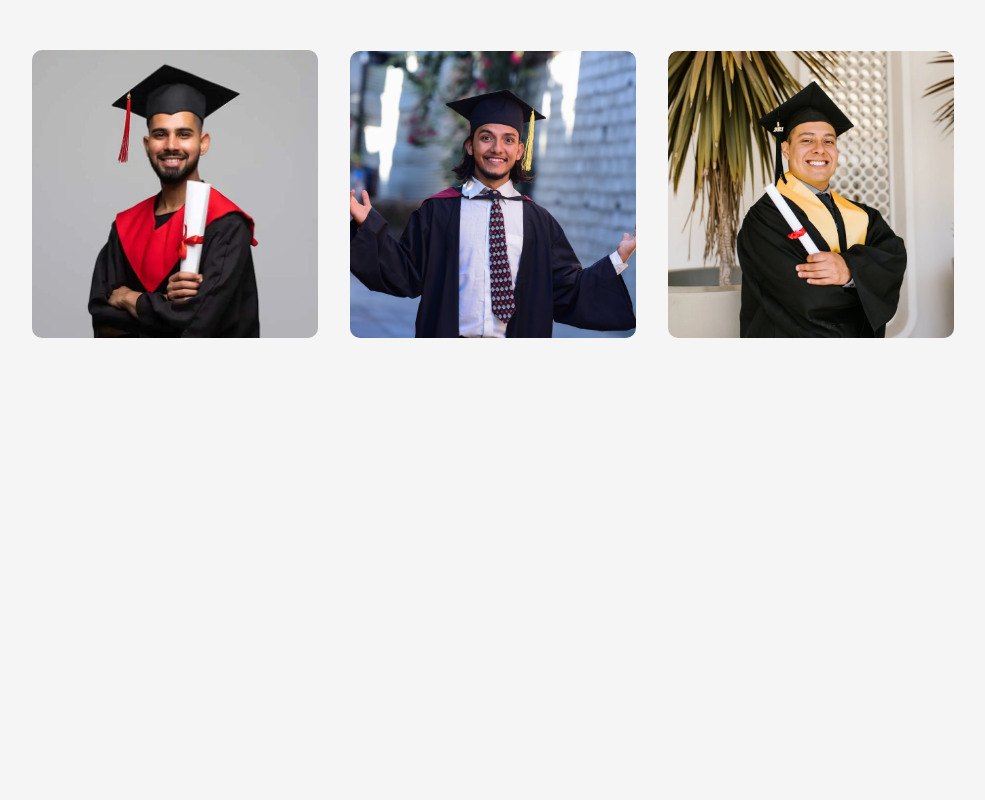
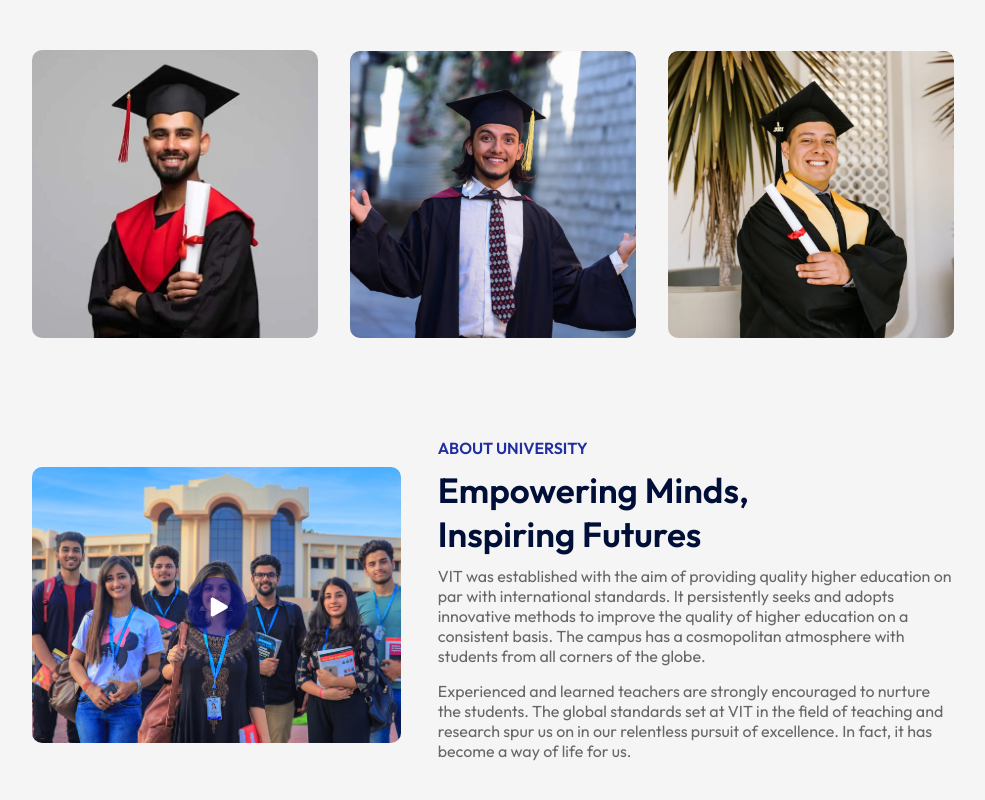
Before and after one commit to siddharthj14/VIT-Vellore, a React (Vite) app: page / in a window 1280 px wide. Shown: the part 964-1764 px from the top of the page, without its empty margins (147-1132 px from the left). Before the commit the page ends 1382 px from the top, so only its background shows below. Built offline with nearby package versions, Linux system fonts and the light colour scheme.

Commit message:
About Section

```diff
--- a/index.html
+++ b/index.html
@@ -1,4 +1,4 @@
-<!doctype html>
+<!DOCTYPE html>
 <html lang="en">
   <head>
     <meta charset="UTF-8" />
--- a/src/App.jsx
+++ b/src/App.jsx
@@ -3,6 +3,7 @@ import Navbar from "./Components/Navbar/Navbar";
 import Hero from "./Components/Hero/Hero";
 import Programs from "./Components/Programs/Programs";
 import Title from "./Components/Title/Title";
+import About from "./Components/About/About";
 
 const App = () => {
   return (
@@ -12,6 +13,7 @@ const App = () => {
       <div className="container">
         <Title heading="Our Program" subheading="What We Offer" />
         <Programs />
+        <About/>
       </div>
     </div>
   );
--- /dev/null
+++ b/src/Components/About/About.css
@@ -0,0 +1,48 @@
+.about{
+    margin: 100px auto;
+    display: flex;
+    align-items: center;
+    justify-content: space-between;
+    width: 90%;
+}
+
+.about-left{
+    flex-basis: 40%;
+    position: relative;
+}
+
+.about-right{
+    flex-basis: 56%;
+}
+
+.about-img{
+    width: 100%;
+    border-radius: 10px;
+}
+
+.play-icon{
+    width: 60px;
+    position: absolute;
+    top: 50%;
+    left: 50%;
+    transform: translate(-50%,-50%);
+}
+
+.about h3{
+    font-weight: 600;
+    font-size: 16px;
+    color: #212EA0;
+}
+
+.about h2{
+    font-weight: 600;
+    font-size: 35px;
+    color: #000F38;
+    margin: 10px 0;
+    max-width: 400px;
+}
+
+.about p{
+    color: #676767;
+    margin-bottom: 15px;
+}
--- /dev/null
+++ b/src/Components/About/About.jsx
@@ -0,0 +1,34 @@
+import React from "react";
+import "./About.css";
+import play_icon from "../../assets/play-icon.png";
+import about from "../../assets/about.jpg";
+
+const About = () => {
+  return (
+    <div className="about">
+      <div className="about-left">
+        <img src={about} className="about-img"></img>
+        <img src={play_icon} className="play-icon"></img>
+      </div>
+      <div className="about-right">
+        <h3>ABOUT UNIVERSITY</h3>
+        <h2>Empowering Minds, Inspiring Futures</h2>
+        <p>
+          VIT was established with the aim of providing quality higher education
+          on par with international standards. It persistently seeks and adopts
+          innovative methods to improve the quality of higher education on a
+          consistent basis. The campus has a cosmopolitan atmosphere with
+          students from all corners of the globe.
+        </p>
+        <p>
+          Experienced and learned teachers are strongly encouraged to nurture
+          the students. The global standards set at VIT in the field of teaching
+          and research spur us on in our relentless pursuit of excellence. In
+          fact, it has become a way of life for us.
+        </p>
+      </div>
+    </div>
+  );
+};
+
+export default About;
--- a/src/index.css
+++ b/src/index.css
@@ -23,7 +23,7 @@ a {
   padding-right: 10%;
 }
 
-.btn{
+.btn {
   background-color: #fff;
   color: #212121;
   padding: 14px 25px;
```
Also changed, not shown: src/assets/about.jpg (added), src/assets/play-icon.png (added). Lines whose indentation alone changed are shown as unchanged.
